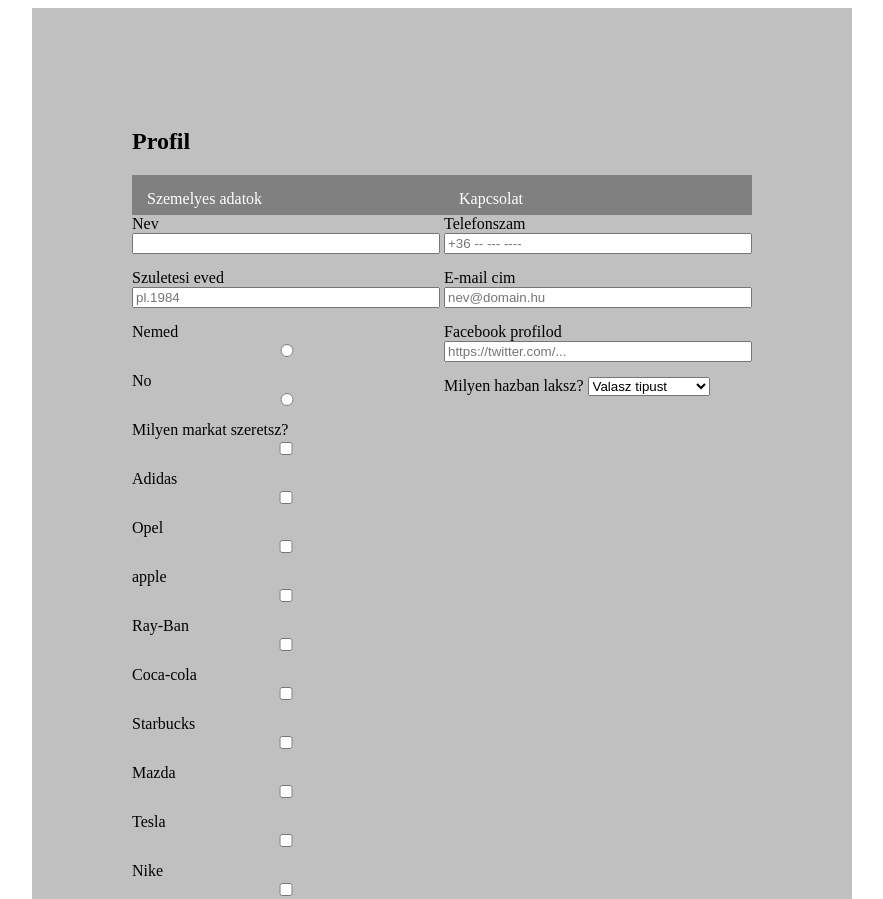
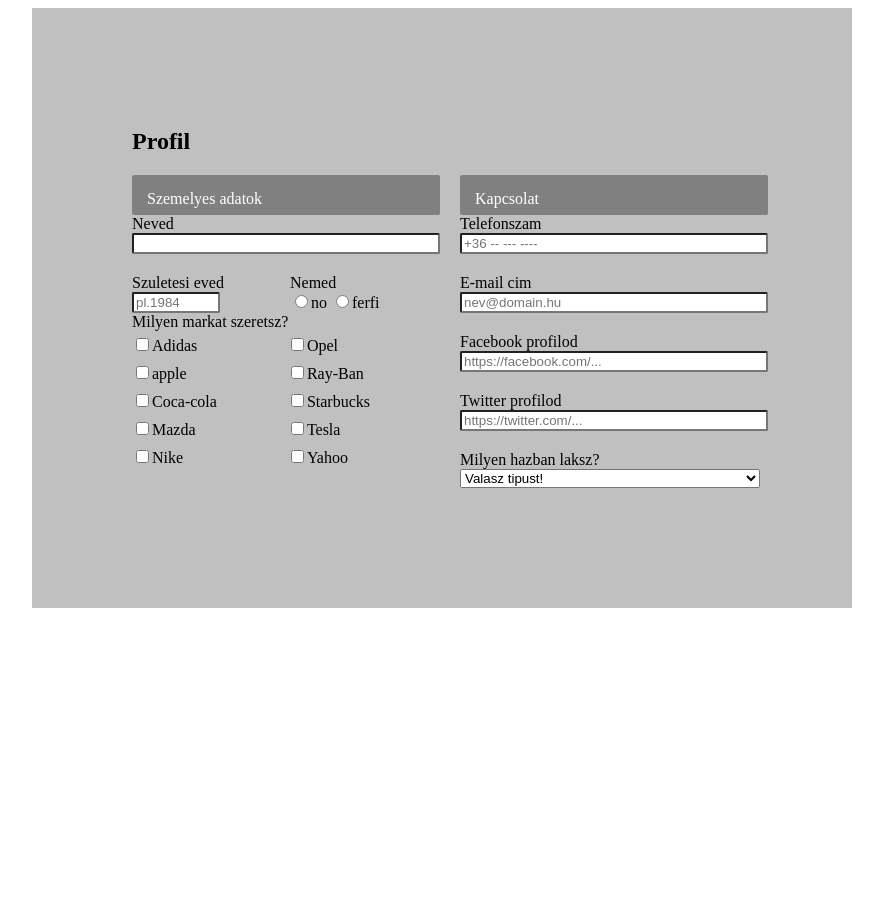
Before and after one commit to greenfox-velox/danielliptak, a plain HTML site: page week2/day2/form.html in a window 1280 px wide. Shown: the top 899 px of the page, without its empty margins (198-1081 px from the left). After the commit the page ends 800 px from the top, so only its background shows below. Drawn offline with Linux system fonts and the light colour scheme.

Commit message:
80% of form.html and css have done

```diff
--- a/week2/day2/form.css
+++ b/week2/day2/form.css
@@ -1,3 +1,6 @@
+.* {
+  font-family: Helvetica;
+}
 .wraper {
   width: 620px;
   margin: auto;
@@ -14,8 +17,38 @@
   margin: 0px;
   background-color: grey;
   color: white;
+  border-radius: 2px;
+}
+.lines {
+  width: 300px;
+  margin-bottom: 20px;
+}
+.birthyear {
+  width: 80px;
+}
+.birthsex {
+  display: flex;
+  justify-content: space-between;
+}
+.left {
+  margin-right: 20px;
+}
+.sex {
+  display: block;
+  width: 150px;
+}
+.like1 {
+  display: flex;
+  flex-flow: column;
+  flex-grow: 1
+}
+.like1 label {
+  margin: 4px 0px;
+}
+.like {
+  display: flex;
+  justify-content: space-between;
 }
 input {
-  width: 300px;
-  margin-bottom: 15px;
+  border-radius: 2px;
 }
--- a/week2/day2/form.html
+++ b/week2/day2/form.html
@@ -11,45 +11,50 @@
           <form>
             <div class="left">
                 <p>Szemelyes adatok</p>
-                Nev
-                <input type="text">
-                Szuletesi eved
-                <input type="number" placeholder="pl.1984" maxlength="4">
-                Nemed
-                <input type="radio">No <input type="radio">
-                Milyen markat szeretsz?
-                <input type="checkbox" id="Adi">
-                <label for="Adi">Adidas</label>
-                <input type="checkbox" id="opel">
-                <label for="opel">Opel</label>
-                <input type="checkbox" id="apple">
-                <label for="apple">apple</label>
-                <input type="checkbox"id="Ray-Ban">
-                <label for="Ray-Ban">Ray-Ban</label>
-                <input type="checkbox" id="Coca-cola">
-                <label for="Coca-cola">Coca-cola</label>
-                <input type="checkbox" id="Starbucks">
-                <label for="Starbucks">Starbucks</label>
-                <input type="checkbox" id="Mazda">
-                <label for="Mazda">Mazda</label>
-                <input type="checkbox"id="Tesla">
-                <label for="Tesla">Tesla</label>
-                <input type="checkbox" id="Nike">
-                <label for="Nike">Nike</label>
-                <input type="checkbox" id="Yahoo">
-                <label for="Yahoo">Yahoo</label>
+                <label for="name" class="hu">Neved</label>
+                <input type="text" id="name" class="lines">
+                <div class="birthsex">
+                  <div class="birth">
+                    <label for="szuletes" class="title">Szuletesi eved</label>
+                    <input type="number" placeholder="pl.1984" maxlength="4" class="birthyear">
+                  </div>
+                  <div>
+                    <label class="sex title">Nemed</label>
+                    <label for="Wman"><input type="radio">no</label>
+                    <label for="man"><input type="radio">ferfi</label>
+                  </div>
+                </div>
+                <label class="title">Milyen markat szeretsz?</label>
+                <div class="like">
+                  <div class="like1">
+                    <label for="Adi"><input type="checkbox" id="Adi">Adidas</label>
+                    <label for="apple"><input type="checkbox" id="apple">apple</label>
+                    <label for="Coca-cola"><input type="checkbox" id="Coca-cola">Coca-cola</label>
+                    <label for="Mazda"><input type="checkbox" id="Mazda">Mazda</label>
+                    <label for="Nike"><input type="checkbox" id="Nike">Nike</label>
+                  </div>
+                  <div class="like1">
+                    <label for="opel"><input type="checkbox" id="opel">Opel</label>
+                    <label for="Ray-Ban"><input type="checkbox"id="Ray-Ban">Ray-Ban</label>
+                    <label for="Starbucks"><input type="checkbox" id="Starbucks">Starbucks</label>
+                    <label for="Tesla"><input type="checkbox" id="Tesla">Tesla</label>
+                    <label for="Yahoo"><input type="checkbox" id="Yahoo">Yahoo</label>
+                  </div>
+                </div>
             </div>
             <div class="right">
               <p>Kapcsolat</p>
-              Telefonszam
-              <input type="phone" placeholder="+36 -- --- ----">
-              E-mail cim
-              <input type="mail" placeholder="nev@domain.hu">
-              Facebook profilod
-              <input type="mail" placeholder="https://twitter.com/...">
-              Milyen hazban laksz?
-              <select placeholder= "Valassz tipust">
-                <option disabled selected="">Valasz tipust</option>
+              <label for="tel" class="title">Telefonszam</label>
+              <input type="phone" placeholder="+36 -- --- ----" class="lines">
+              <label for="e-mail" class="title">E-mail cim</label>
+              <input type="mail" placeholder="nev@domain.hu" class="lines">
+              <label for="facebook" class="title">Facebook profilod</label>
+              <input type="url" placeholder="https://facebook.com/..."class="lines" id="facebook">
+              <label for="twitter" class="title">Twitter profilod</label>
+              <input type="url" placeholder="https://twitter.com/..."class="lines" id="twitter">
+              <label for="home" class="title">Milyen hazban laksz?</label>
+              <select placeholder= "Valassz tipust" class="lines" id="home">
+                <option disabled selected>Valasz tipust!</option>
                 <option >Panel</option>
                 <option >Csaladi</option>
                 <option >Iker</option>
```
